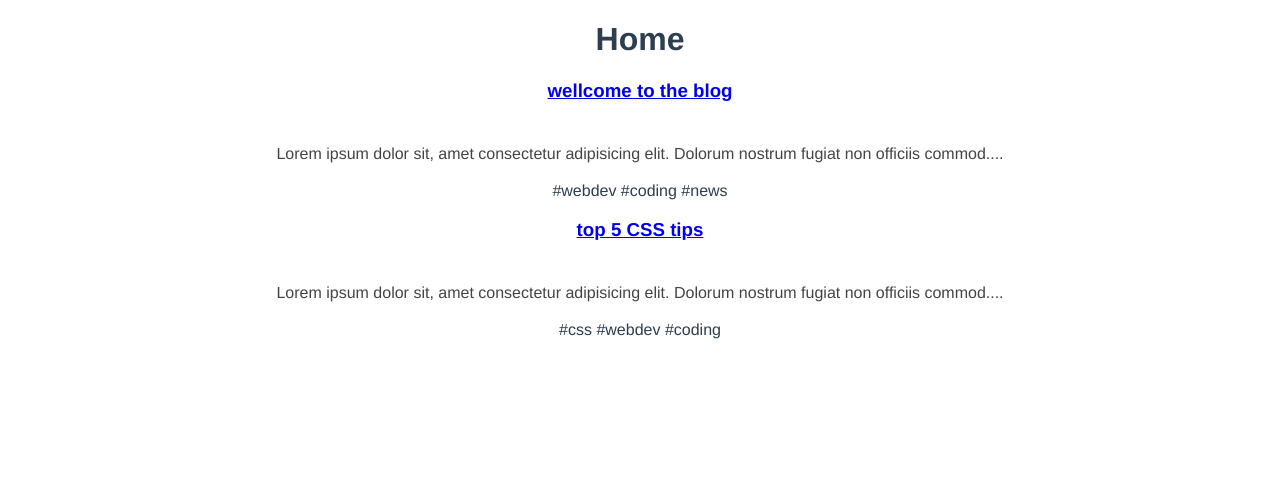
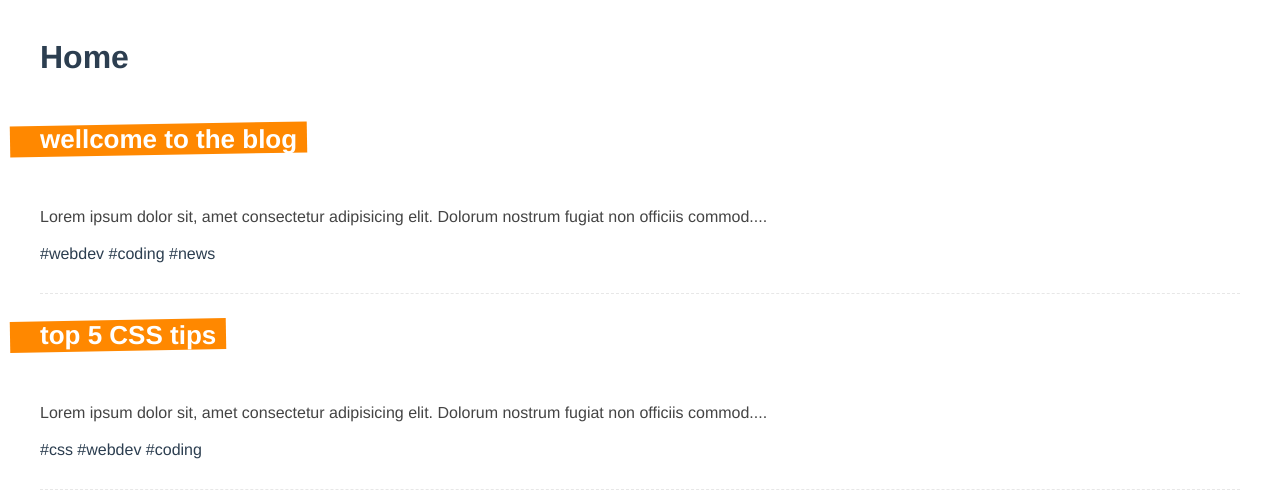
Before and after one commit to UF-code/dojo-blog, a Vue app: page / in a window 1280 px wide. Shown: the top 498 px of the page. Built offline with nearby package versions, Linux system fonts and the light colour scheme; data requests are answered from the project's data file.

Commit message:
adding some styling

```diff
--- a/src/App.vue
+++ b/src/App.vue
@@ -7,7 +7,6 @@
   font-family: Avenir, Helvetica, Arial, sans-serif;
   -webkit-font-smoothing: antialiased;
   -moz-osx-font-smoothing: grayscale;
-  text-align: center;
   color: #2c3e50;
 }
 </style>
--- a/src/components/SinglePost.vue
+++ b/src/components/SinglePost.vue
@@ -25,4 +25,30 @@
 }
 </script>
 
-<style></style>
+<style>
+.post {
+  margin: 0 40px 30px;
+  padding-bottom: 30px;
+  border-bottom: 1px dashed #e7e7e7;
+}
+.post h3 {
+  display: inline-block;
+  position: relative;
+  font-size: 26px;
+  color: white;
+  margin-bottom: 10px;
+  max-width: 400px;
+}
+.post h3::before {
+  content: '';
+  display: block;
+  width: 100%;
+  height: 100%;
+  background: #ff8800;
+  position: absolute;
+  z-index: -1;
+  padding-right: 40px;
+  left: -30px;
+  transform: rotateZ(-1deg);
+}
+</style>
--- a/src/views/Home.vue
+++ b/src/views/Home.vue
@@ -28,4 +28,10 @@
 }
 </script>
 
-<style></style>
+<style>
+.home {
+  max-width: 1200px;
+  margin: 0 auto;
+  padding: 10px;
+}
+</style>
```
